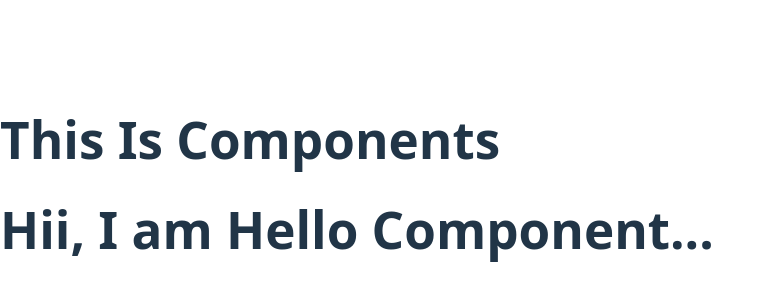
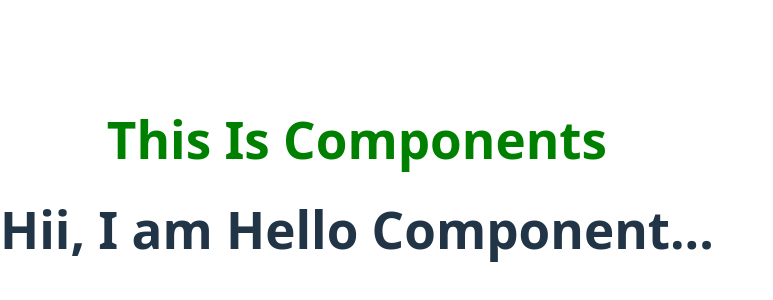
Before and after one commit to AshaminBiswas/React-REV, a React (Vite) app in the folder component/: page / in a window 1280 px wide. Shown: the part 216-516 px from the top of the page, without its empty margins (0-773 px from the left). Built offline with nearby package versions, Linux system fonts and the light colour scheme.

Commit message:
style: format App component and add inline styles to heading

```diff
--- a/component/src/App.jsx
+++ b/component/src/App.jsx
@@ -1,16 +1,17 @@
-import React from 'react'
-import Hello from './components/Hello'
+import React from "react";
+import Hello from "./components/Hello";
 
 function App() {
-
-
+  // const headingStyle = {}
 
   return (
     <div>
-      <h1>This Is Components </h1>
-      <Hello/>
+      <h1 style={{ color: "green", textAlign: "center" }}>
+        This Is Components{" "}
+      </h1>
+      <Hello />
     </div>
-  )
+  );
 }
 
-export default App
+export default App;
```
